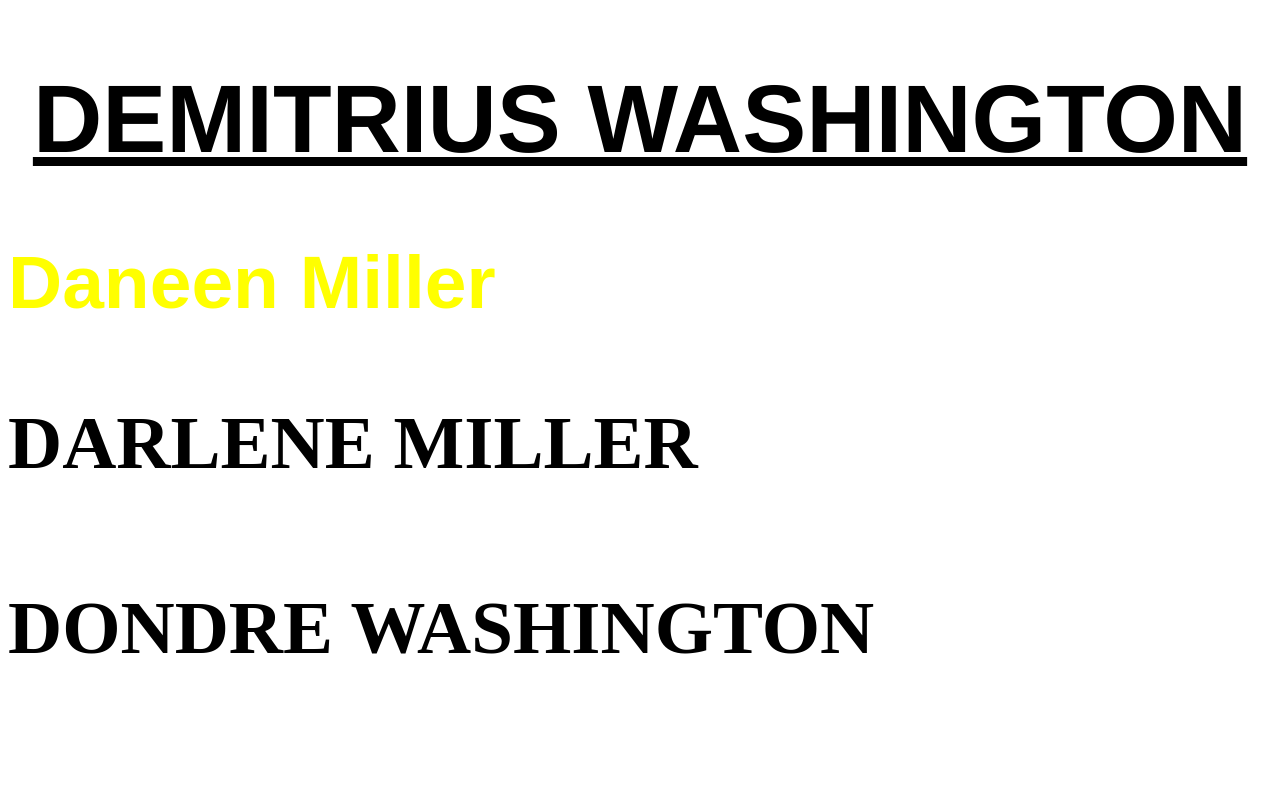
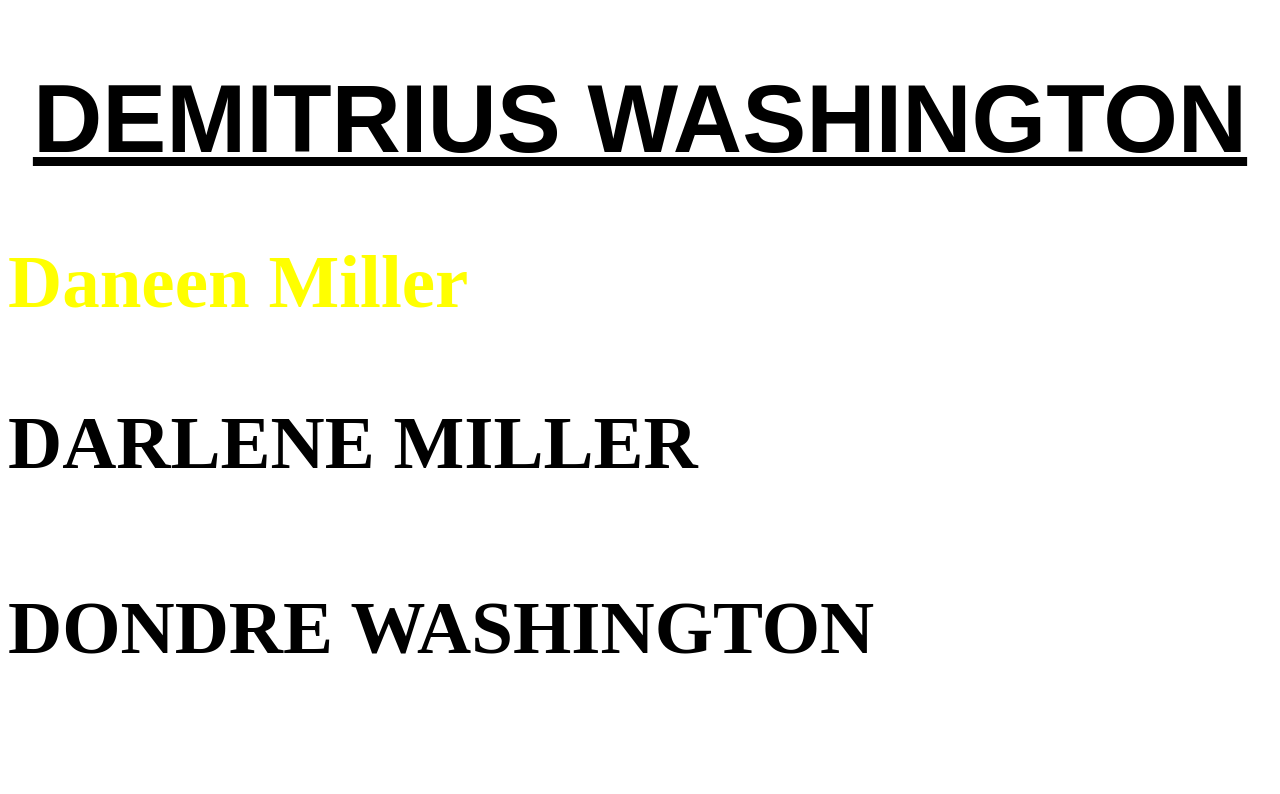
Before and after one commit to Dwashington14/Washington, a plain HTML site: page index.html in a window 1280 px wide. Shown: the top 794 px of the page. Drawn offline with Linux system fonts and the light colour scheme.

Commit message:
Add files via upload

```diff
--- a/index.html
+++ b/index.html
@@ -8,14 +8,13 @@
 				text-transform: uppercase;
 				font-size: 96px;
 				text-decoration: underline;
-				font-family: Helvetica, sans-serif;
+				font-family: Abel, sans-serif;
 				transition: color 0.5s;
 			}
 			h2 {
 				font-size: 75px;
 				color: yellow;
-				font-family: Abel, sans-serif;
-				transition: color 0.2s;
+				font-family: Abel;
 			}
 			a {
 				border: 5'px solid red;
```
